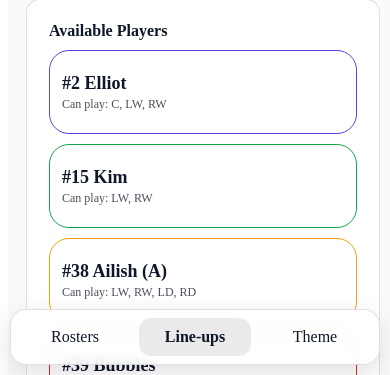
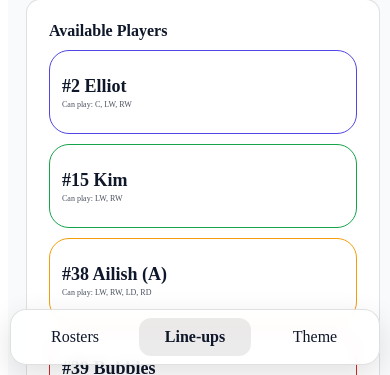
Before and after one commit to Newik83CZ/IceHockeyLineBuilder, a React (Vite) app: page /lineups in a window 390 px wide. Shown: the part 469-844 px from the top of the page. Built offline with nearby package versions, Linux system fonts and the light colour scheme.

Commit message:
Fixing for phone

```diff
--- a/src/pages/Lineups.jsx
+++ b/src/pages/Lineups.jsx
@@ -152,7 +152,7 @@ function DraggablePlayer({ id, label, sublabel, preferredPosition }) {
           {labelObj.leadership ? (
           <span
             style={{
-              fontSize: 10,
+              fontSize: textSize,
               fontWeight: 900,
               padding: "2px 6px",
               borderRadius: 8,
@@ -170,7 +170,7 @@ function DraggablePlayer({ id, label, sublabel, preferredPosition }) {
       </div>
 
       {sublabel ? (
-        <div style={{ fontSize: 12, opacity: 0.75 }}>{sublabel}</div>
+        <div style={{ fontSize: 8, opacity: 0.75 }}>{sublabel}</div>
       ) : null}
 
     </div>
```
